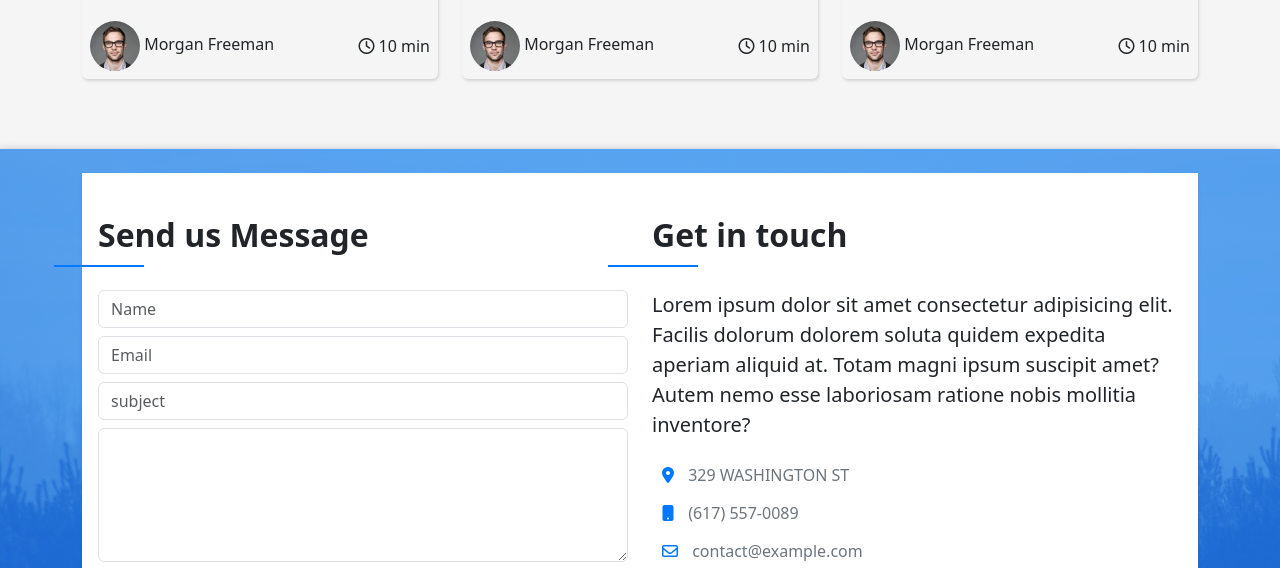
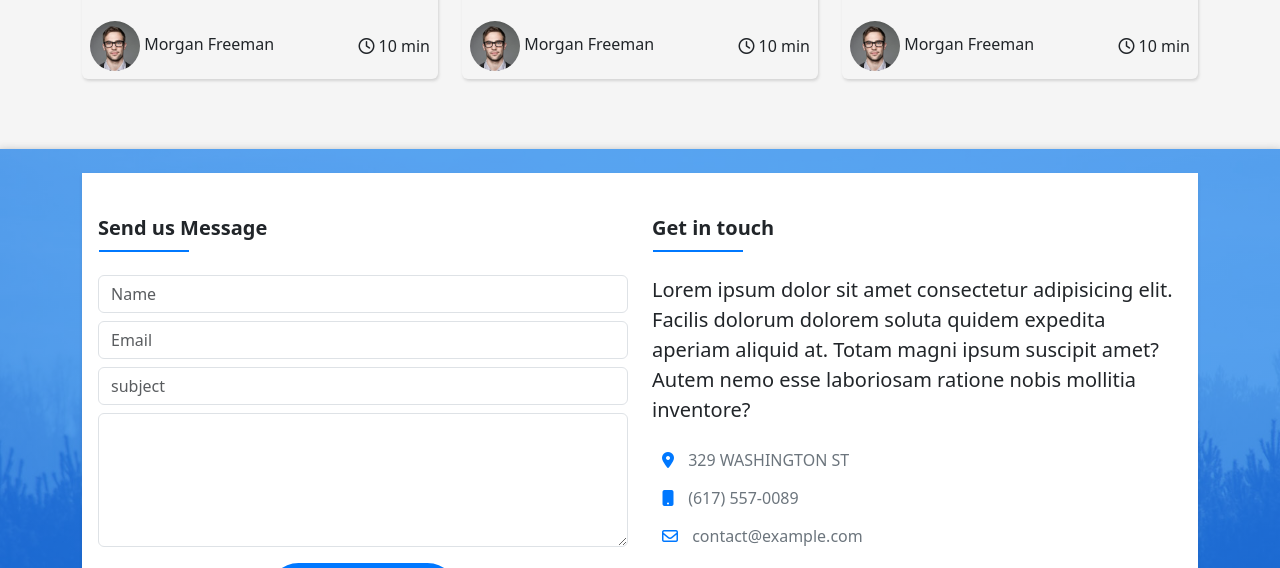
Before and after one commit to nehad-elsayed/DevFolio, a plain HTML site: page index.html in a window 1280 px wide. Shown: the part 5500-6068 px from the top of the page. Drawn offline with Linux system fonts and the light colour scheme.

Commit message:
new commit

```diff
--- a/css/style.css
+++ b/css/style.css
@@ -710,7 +710,7 @@ html {
     background-color: white;
 }
 
-.contact .header h2 {
+.contact .header-2 h2 {
 
     font-size: 20px;
     padding-block: 15px;
@@ -719,8 +719,10 @@ html {
     text-transform: unset;
 }
 
-.contact .header::after {
-
+.contact .header-2::after {
+    content: '';
+    position: absolute;
+    background-color: var(--main-color);
     left: .0625rem;
     bottom: .1875rem;
     width: 5.625rem !important;
--- a/index.html
+++ b/index.html
@@ -620,7 +620,7 @@
             <div class="row px-1 py-2 shadow-sm">
                 <div class="col-md-6">
                     <div class="inner">
-                        <div class="header">
+                        <div class="header-2 position-relative">
                             <h2 class="text-start">Send us Message</h2>
                         </div>
                         <form>
@@ -635,7 +635,7 @@
                 </div>
                 <div class="col-md-6">
                     <div class="inner-2">
-                        <div class="header">
+                        <div class="header-2 position-relative">
                             <h2 class="text-start">Get in touch</h2>
                         </div>
                         <div class="content">
```
